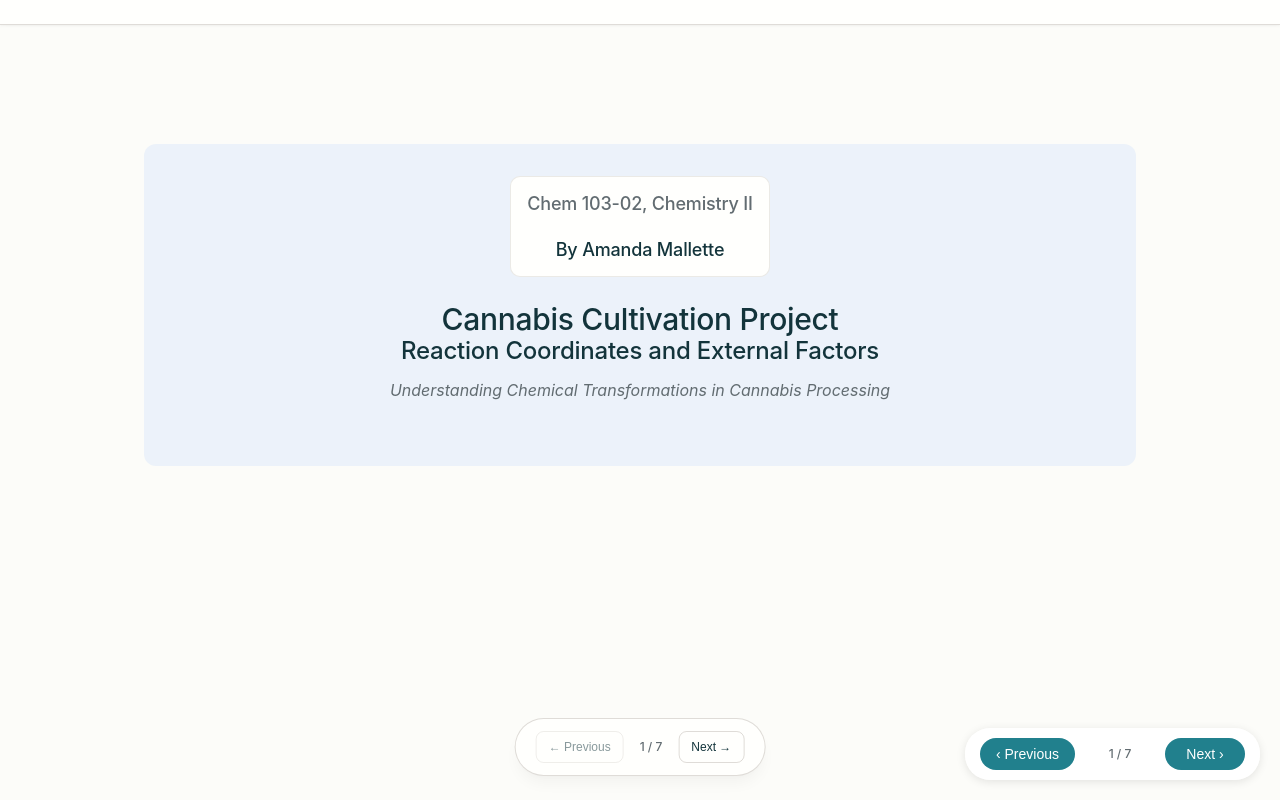
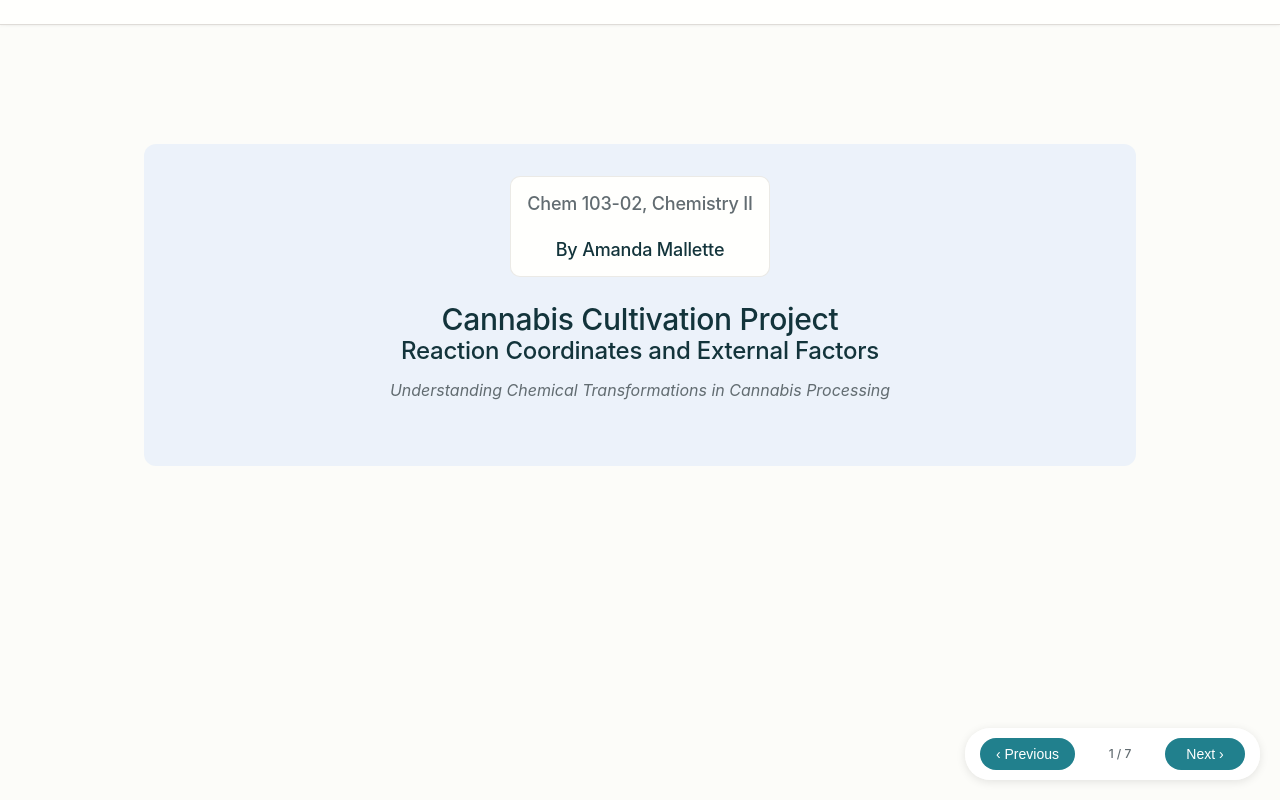
Before and after one commit to Skiehi13/Kinetics, a plain HTML site: page index.html in a window 1280 px wide. Drawn offline with Linux system fonts and the light colour scheme; a web font is replaced by a local one.

Commit message:
Remove navigation arrows from index.html
Removed navigation arrows from the slideshow section.

```diff
--- a/index.html
+++ b/index.html
@@ -326,13 +326,6 @@
                 </div>
             </div>
         </div>
-
-        <!-- Navigation arrows -->
-        <div class="slide-navigation">
-            <button id="prev-slide" class="nav-arrow btn btn--outline" disabled>← Previous</button>
-            <span id="slide-counter">1 / 7</span>
-            <button id="next-slide" class="nav-arrow btn btn--outline">Next →</button>
-        </div>
     </div>
 
     <script src="app.js"></script>
```
